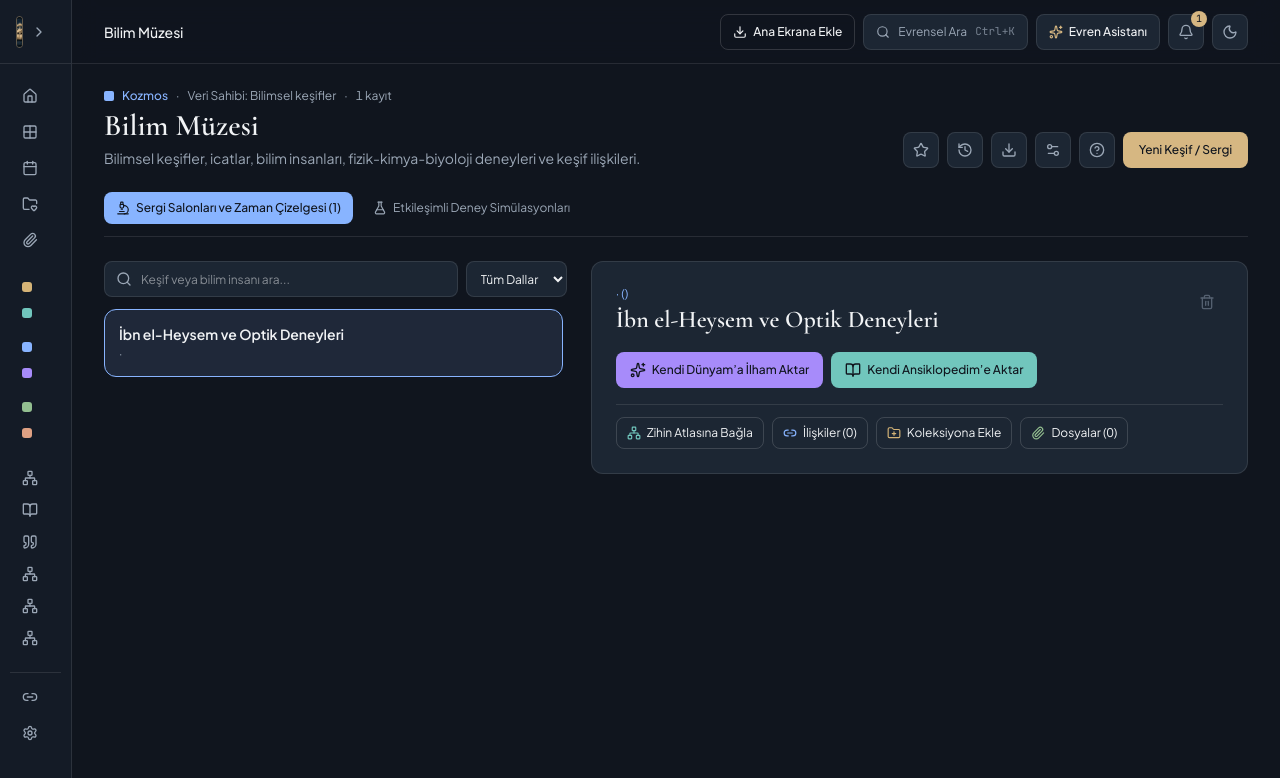
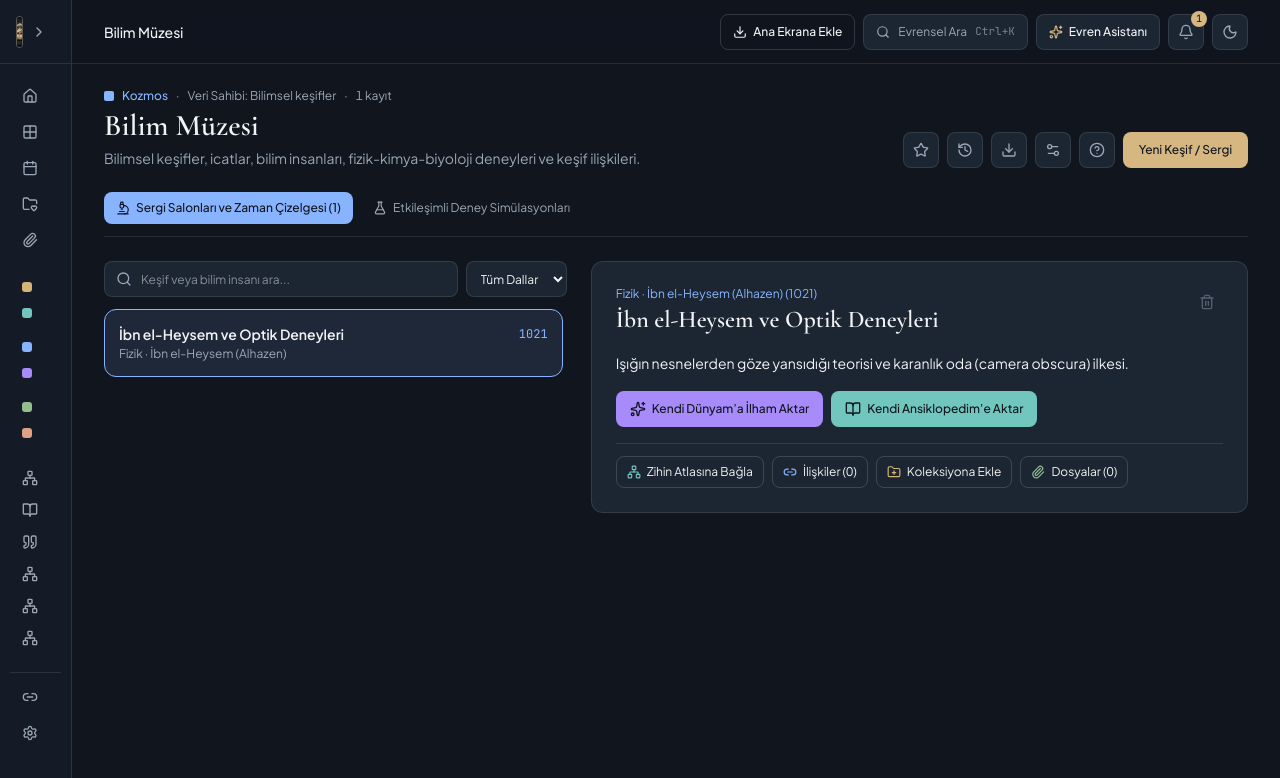
Before and after one commit to ahmedozdemir99/Dijital-evren, a React (Vite) app: page /modul/bilim-muzesi in a window 1280 px wide. Both pictures are taken after a click on the button 231 px from the left and 31 px from the top of the page. Shown: the top 778 px of the page. Built offline with nearby package versions, Linux system fonts and the light colour scheme.

Commit message:
Normalize legacy science exhibit records before rendering and searching

```diff
--- a/src/modules/kozmos/ScienceMuseumModule.tsx
+++ b/src/modules/kozmos/ScienceMuseumModule.tsx
@@ -39,7 +39,19 @@ export function ScienceMuseumModule() {
     () =>
       moduleRecords.filter(
         (r) => r.moduleId === 'bilim-muzesi' && !r.isArchived && (showDemo || !r.isDemo)
-      ) as Array<ModuleRecord<SciencePayload>>,
+      ).map((record) => {
+        const payload = record.payload as Partial<SciencePayload> & { inventor?: string; discovery?: string };
+        return {
+          ...record,
+          payload: {
+            ...payload,
+            discipline: payload.discipline ?? 'Fizik',
+            scientist: payload.scientist ?? payload.inventor ?? 'Bilinmiyor',
+            year: payload.year ?? (record.id === 'demo-science-1' ? 1021 : 0),
+            summary: payload.summary ?? payload.discovery ?? '',
+          },
+        } as ModuleRecord<SciencePayload>;
+      }),
     [moduleRecords, showDemo]
   );
 
```
